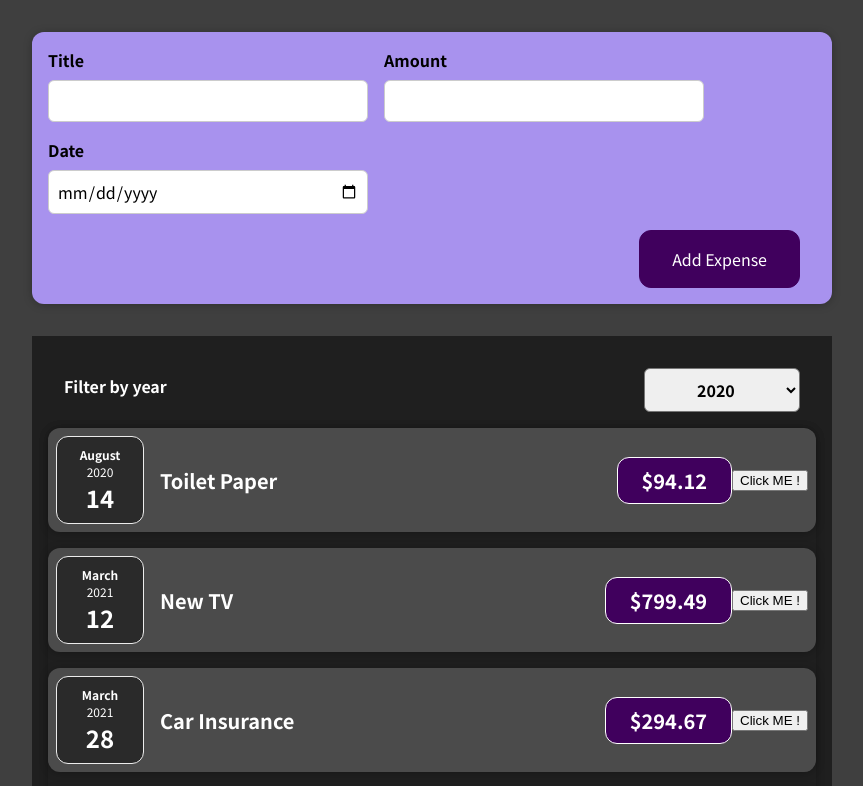
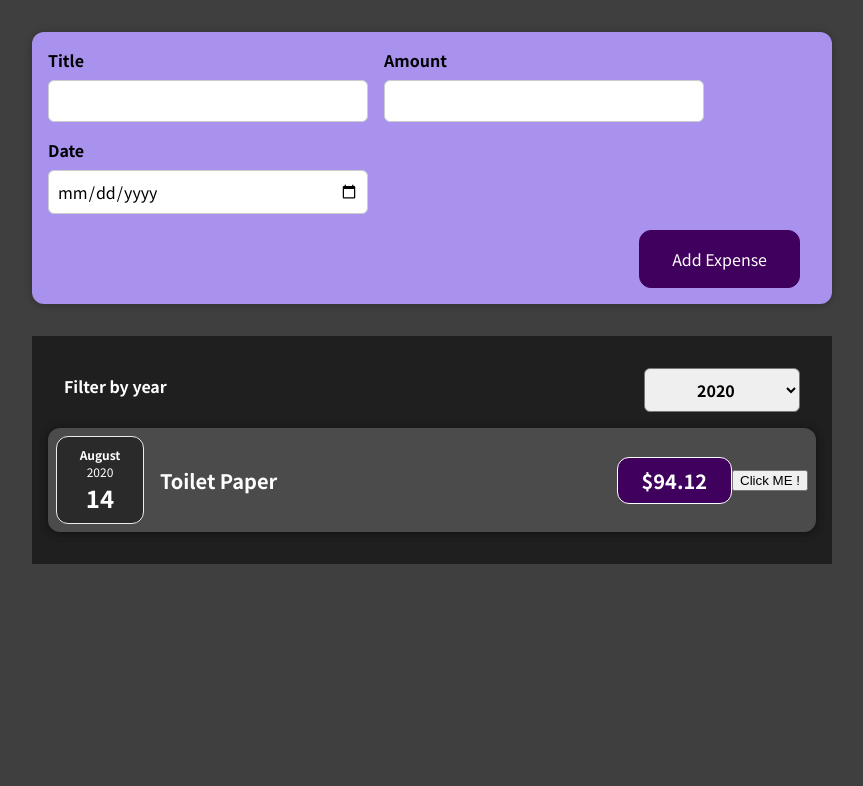
Before and after one commit to sp4chi/React-academind, a React (Create React App) app in the folder Forms/: page / in a window 1280 px wide. Shown: the top 786 px of the page, without its empty margins (208-1071 px from the left). Built offline with nearby package versions, Linux system fonts and the light colour scheme.

Commit message:
-added feature to filter expense list by year

```diff
--- a/Forms/src/components/Expenses/Expenses.js
+++ b/Forms/src/components/Expenses/Expenses.js
@@ -7,20 +7,24 @@ import ExpensesFilter from './ExpensesFilter';
 const Expenses = (props) => {
   const [year, setYear] = useState('2020');
   const getYearHandler = (selectedYear) => {
-    //console.log('year at expense component', year);
     setYear(selectedYear);
+  };
 
-  };
+  const filteredItems = props.items.filter((item) => item.date.getFullYear().toString() === year)
+
   return (
     <div className="expenses">
-      <ExpensesFilter setDefaultYear={year} year={getYearHandler} />
+      <ExpensesFilter
+        setDefaultYear={year}
+        year={getYearHandler}
+      />
 
       <Card >
-        {props.items.map((item, index) => {
-          //console.log(index)
+        {filteredItems.map((item, index) => {
+          //console.log(year)
           return (
             <ExpenseItem
-              key={index}
+              key={item.id}
               title={item.title}
               amount={item.amount}
               date={item.date}
```
